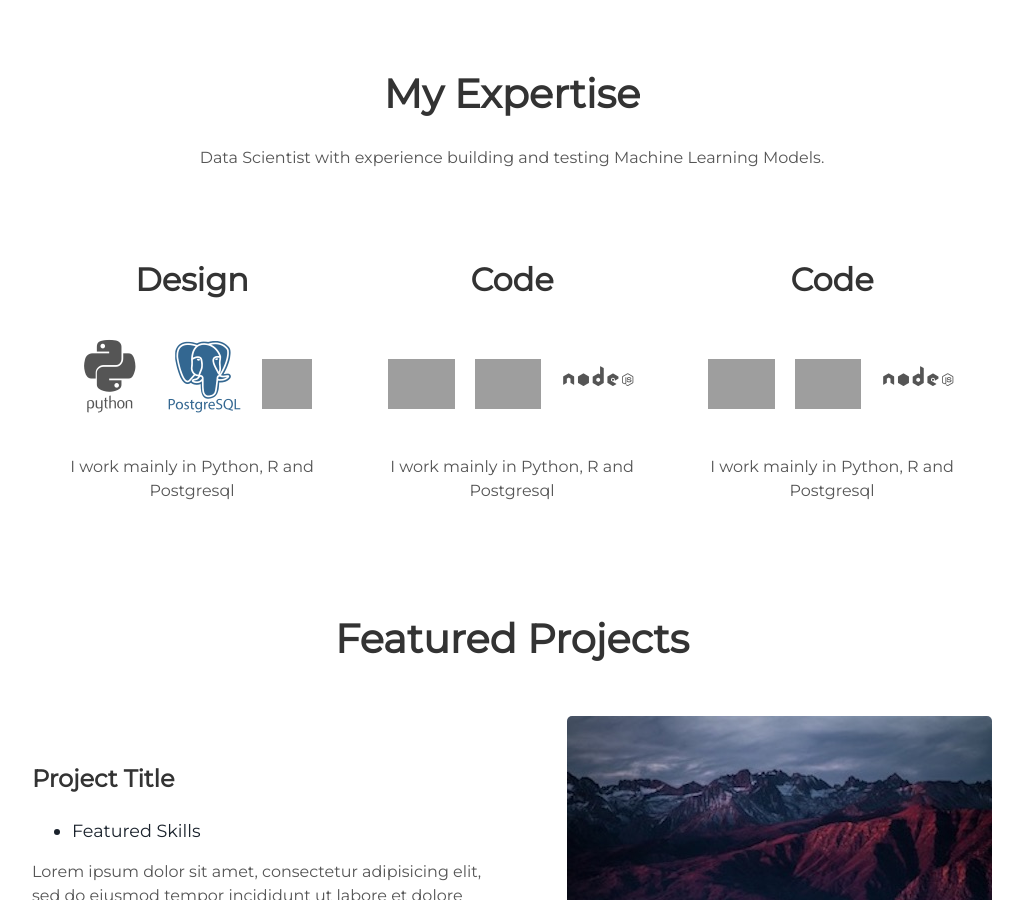
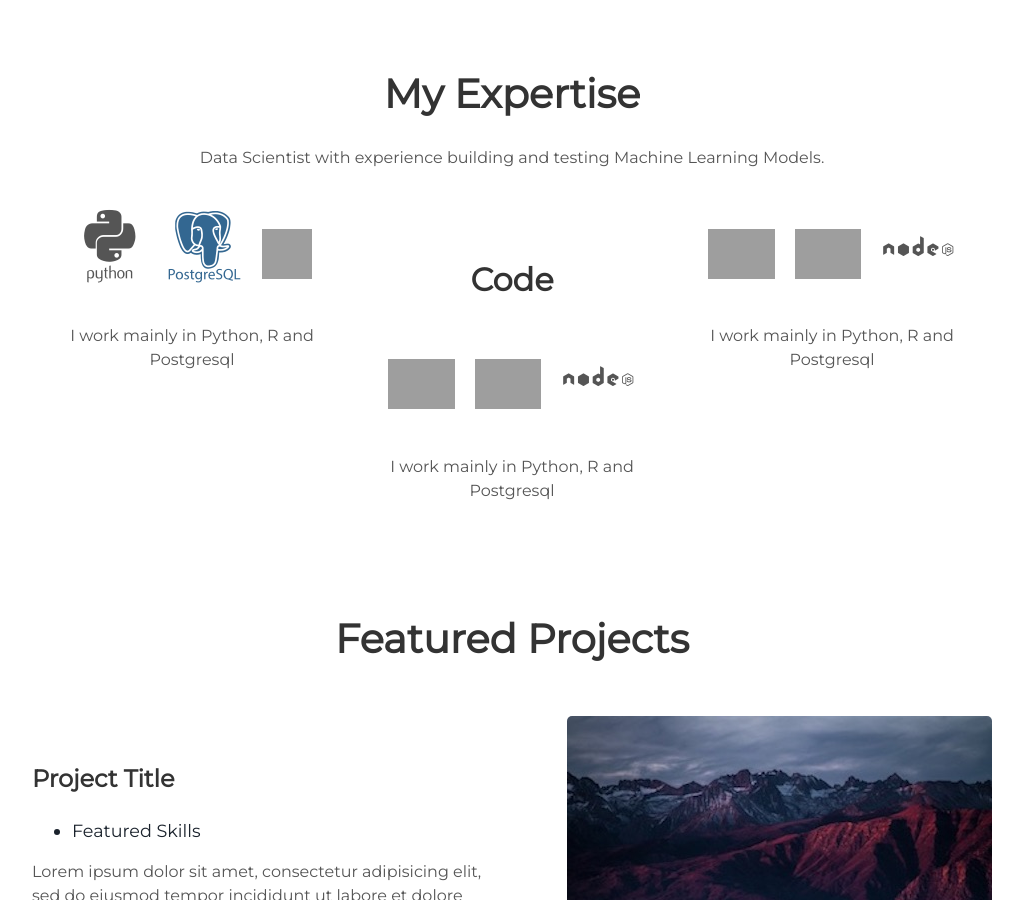
Before and after one commit to oohtmeel1/oohtmeel1.github.io, a Jekyll site: the page built from index.html, in a window 1280 px wide and 900 px high, scrolled down 911 px, cut to the strip 0-900 px from the top of the window. Shown: the whole strip, without its empty margins (128-1151 px from the left). Built offline with Jekyll 4.4.1, drawn with Linux system fonts in a browser that asks for light colours; grey boxes are pictures that could not be loaded.

Commit message:
Update about.html

```diff
--- a/_includes/about.html
+++ b/_includes/about.html
@@ -4,7 +4,7 @@
 </div>
   <div class="user">
     <div class="tech">
-      <h2>Design</h2>
+
       <i class="devicon-python-plain-wordmark"></i>
 	  <i class="devicon-postgresql-plain-wordmark colored"></i>
       <img src="https://cdn.jsdelivr.net/gh/devicons/devicon@latest/icons/rstudio/rstudio-original.svg", width = 50, height = 50/>
@@ -18,7 +18,7 @@
 	  <p>I work mainly in Python, R and Postgresql </p>
     </div>
 	<div class="tech">
-      <h2>Code</h2>
+
       <img src="https://cdn.jsdelivr.net/gh/devicons/devicon@latest/icons/sqlite/sqlite-original.svg",width =50 , height =50 />
       <img src="https://cdn.jsdelivr.net/gh/devicons/devicon@latest/icons/cplusplus/cplusplus-original.svg",width =50 , height =50 />
       <i class="devicon-nodejs-plain-wordmark"></i>
```
